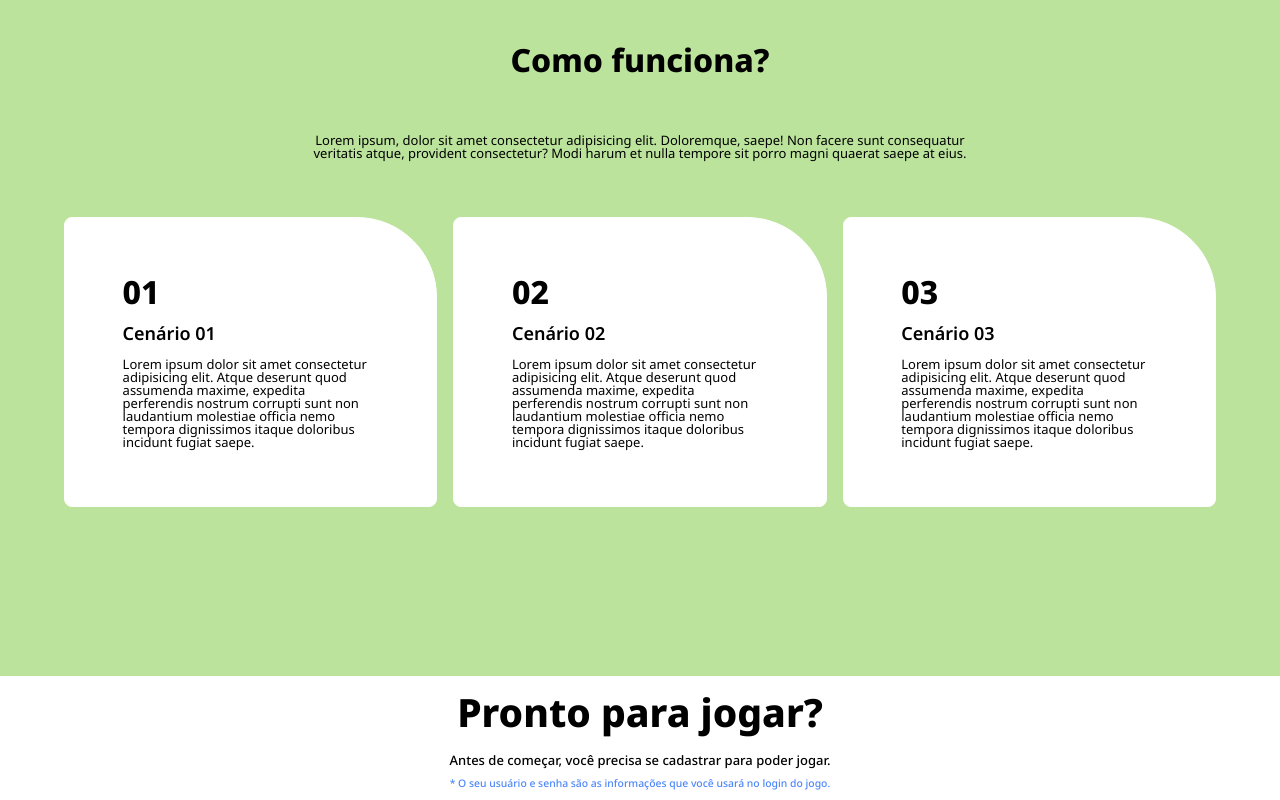
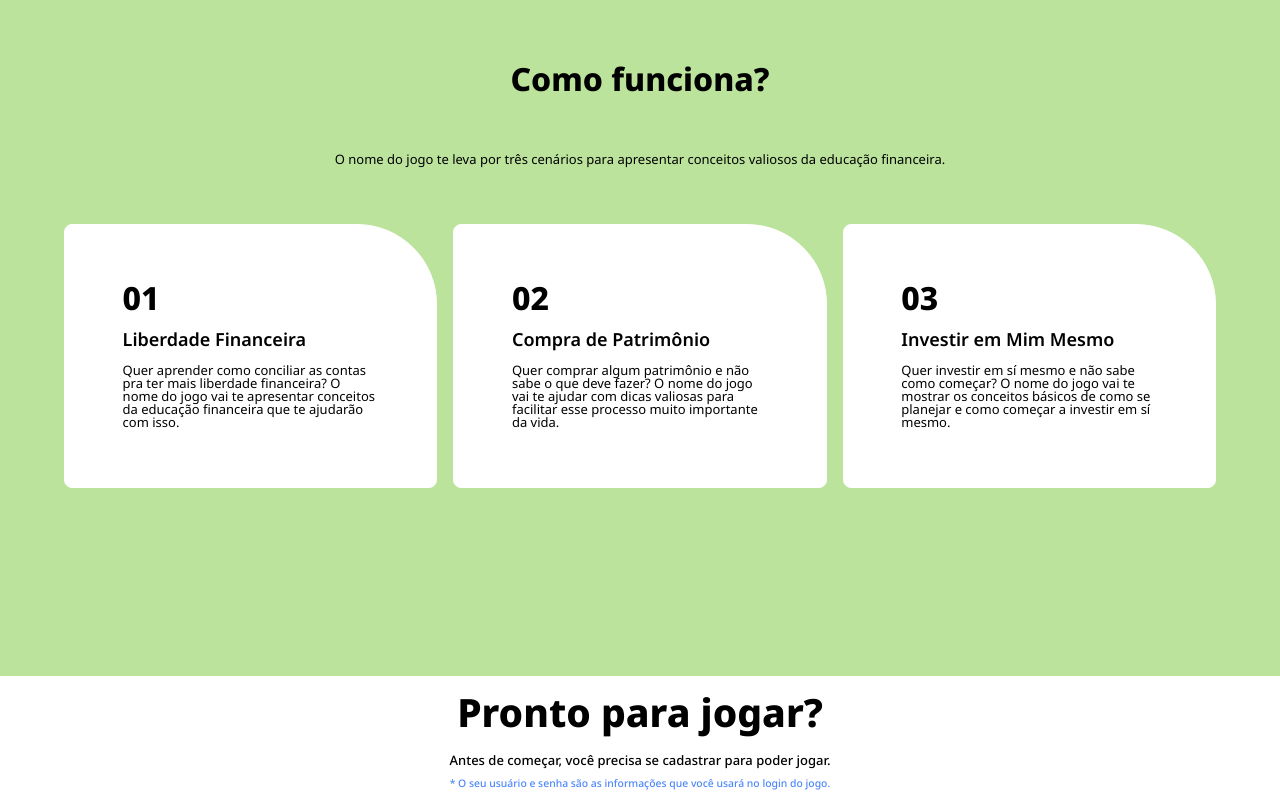
Before and after one commit to dheurymy/asd, a website: page index.html in a window 1280 px wide. Shown: the part 1020-1820 px from the top of the page. Drawn offline with Linux system fonts and the light colour scheme.

Commit message:
Ajusta textos principais da landing page

```diff
--- a/assets/styles/footer.css
+++ b/assets/styles/footer.css
@@ -70,7 +70,7 @@ footer a:hover {
 
 .section > h2 {
    font-size: 1rem;
-   margin-bottom: 1.5vh;
+   padding-bottom: 2vh;
 }
 
 .contact-list {
--- a/assets/styles/midStyle.css
+++ b/assets/styles/midStyle.css
@@ -59,7 +59,10 @@
 }
 
 .card {
+
+
     display: flex;
+
     flex-direction: column;
     align-items: flex-start;
     justify-content: left;
--- a/index.html
+++ b/index.html
@@ -43,7 +43,8 @@
         <h4 class="introduction__content__text">Inova Maranhão apresenta...</h4>
         <h2 class="introduction__content__title">NOME DO JOGO!</h2>
         <p class="introduction__content__paragraph">
-          Lorem ipsum dolor sit amet, consectetur adipiscing elit. Vestibulum malesuada egestas enim. Donec mattis erat eget purus venenatis aliquet non non arcu. Proin sit amet elit elit. Curabitur lacus lectus.
+          Quer aprender como conciliar as contas pra ter mais liberdade financeira? Quer investir em sí mesmo e não sabe como começar? Quer comprar algum patrimônio e não sabe o que deve fazer? O nome do jogo é para você! Aprenda sobre educação financeira jogando com o nome do jogo!
+
         </p>
         <a href="#ancora03" class="download__game__button">Fazer cadastro no jogo</a>
       </section>
@@ -51,22 +52,24 @@
     </div>
     <div class="midContent" id="ancora02">
       <h1 class="midContentTitle">Como funciona?</h1>
-      <p class="midContentLegend">Lorem ipsum, dolor sit amet consectetur adipisicing elit. Doloremque, saepe! Non facere sunt consequatur veritatis atque, provident consectetur? Modi harum et nulla tempore sit porro magni quaerat saepe at eius.</p>
+      <p class="midContentLegend">O nome do jogo te leva por três cenários para apresentar conceitos valiosos da educação financeira.</p>
       <div class="cards">
         <div class="card">
           <h2 class="cardNumero">01</h2>
-          <h4 class="cardTitulo">Cenário 01</h4>
-          <p class="cardLegend">Lorem ipsum dolor sit amet consectetur adipisicing elit. Atque deserunt quod assumenda maxime, expedita perferendis nostrum corrupti sunt non laudantium molestiae officia nemo tempora dignissimos itaque doloribus incidunt fugiat saepe.</p>
+          <h4 class="cardTitulo">Liberdade Financeira</h4>
+          <p class="cardLegend">
+            Quer aprender como conciliar as contas pra ter mais liberdade financeira? O nome do jogo vai te apresentar conceitos da educação financeira que te ajudarão com isso.
+          </p>
         </div>
         <div class="card">
           <h2 class="cardNumero">02</h2>
-          <h4 class="cardTitulo">Cenário 02</h4>
-          <p class="cardLegend">Lorem ipsum dolor sit amet consectetur adipisicing elit. Atque deserunt quod assumenda maxime, expedita perferendis nostrum corrupti sunt non laudantium molestiae officia nemo tempora dignissimos itaque doloribus incidunt fugiat saepe.</p>
+          <h4 class="cardTitulo">Compra de Patrimônio</h4>
+          <p class="cardLegend">Quer comprar algum patrimônio e não sabe o que deve fazer? O nome do jogo vai te ajudar com dicas valiosas para facilitar esse processo muito importante da vida.</p>
         </div>
         <div class="card">
           <h2 class="cardNumero">03</h2>
-          <h4 class="cardTitulo">Cenário 03</h4>
-          <p class="cardLegend">Lorem ipsum dolor sit amet consectetur adipisicing elit. Atque deserunt quod assumenda maxime, expedita perferendis nostrum corrupti sunt non laudantium molestiae officia nemo tempora dignissimos itaque doloribus incidunt fugiat saepe.</p>
+          <h4 class="cardTitulo">Investir em Mim Mesmo</h4>
+          <p class="cardLegend">Quer investir em sí mesmo e não sabe como começar? O nome do jogo vai te mostrar os conceitos básicos de como se planejar e como começar a investir em sí mesmo.</p>
         </div>
       </div>
     </div>
@@ -139,7 +142,7 @@
   <footer id="ancora04">
     <div class="content">
       <section class="section">
-        <h2 class="tituloFooter">Desenvolvido Por:</h2>
+        <h2 class="tituloFooter">Conheça as pessoas que tornaram esse jogo realidade:</h2>
         <div class="contact-list">
           <div class="contact-item">
             <a href="front.html">Trilha Front-end</a>
```
